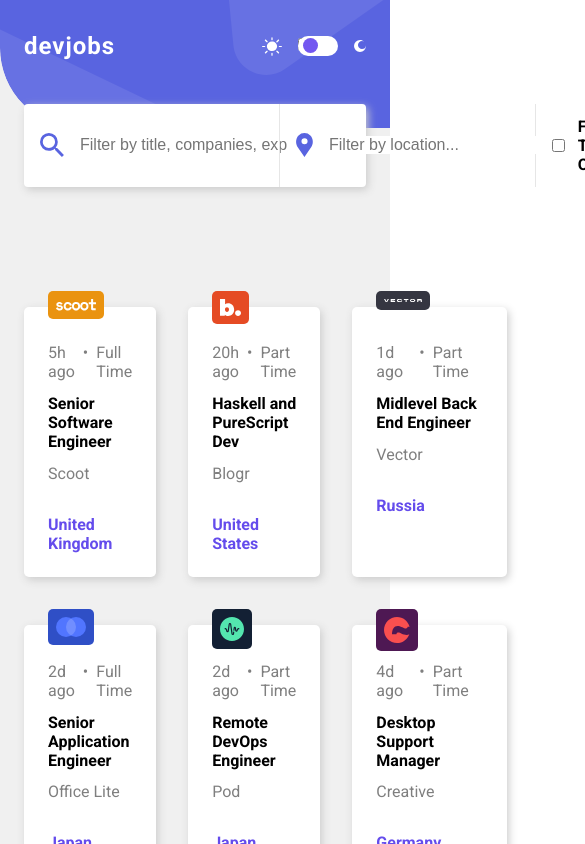
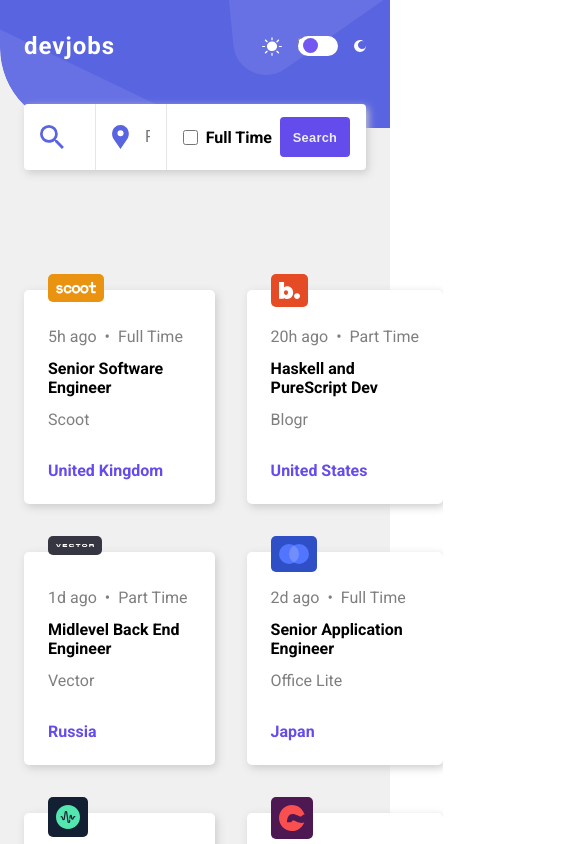
Before and after one commit to focuscw0w/devjobs-app, a Vue app: page /#/ in a window 390 px wide. Shown: the top 844 px of the page, 585 px wide, since content can reach past the window. Built offline with nearby package versions, Linux system fonts and the light colour scheme.

Commit message:
tablet responsivity done

```diff
--- /dev/null
+++ b/src/assets/scss/abstracts/_media.scss
@@ -0,0 +1,43 @@
+@media screen and (max-width: 900px) {
+  .search-form__item {
+    label {
+      white-space: nowrap;
+    }
+
+    span {
+      font-size: 1em;
+    }
+
+    .search-input {
+      width: 100%;
+    }
+  }
+
+  .search-form {
+    .apply-btn {
+      padding: 1em 1em;
+    }
+
+    .flex-container {
+      #search {
+        gap: 0.5em !important;
+      }
+    }
+
+    .flex-container > * {
+      flex: unset !important;
+    }
+  }
+}
+
+@media screen and (max-width: 705px) {
+  .card {
+    .flex-container {
+      white-space: nowrap;
+    }
+  }
+
+  .home-page .home-page__columns.grid-container {
+    grid-template-columns: repeat(2, 1fr)!important;
+  }
+}
--- a/src/assets/scss/base/_typography.scss
+++ b/src/assets/scss/base/_typography.scss
@@ -50,6 +50,10 @@
     font-size: 1.5em;
   }
 
+  .offer__company-name.dark {
+    color: $text-light;
+  }
+
   .offer__company-site {
     font-weight: $font-regular;
     font-size: 0.9em;
@@ -61,6 +65,10 @@
       font-weight: $font-regular;
       font-size: 15px;
       color: $text-grey;
+    }
+
+    .offer__details-heading.dark {
+      color: $text-light;
     }
 
     .offer__details-type {
@@ -120,6 +128,10 @@
   .offer-footer__company-position {
     line-height: 18px;
   }
+
+  .offer-footer__company-position.dark {
+    color: $text-light;
+  }
 }
 
 .search-input.dark {
@@ -129,3 +141,7 @@
 .label-dark {
   color: $text-light;
 }
+
+.offer__details-sub-heading.dark {
+  color: $text-light;
+}
--- a/src/assets/scss/components/_card.scss
+++ b/src/assets/scss/components/_card.scss
@@ -2,6 +2,8 @@
   position: relative;
   padding: 1.5em;
   border-radius: $border-radius;
+  background-color: #ffffff;
+  box-shadow: $box-shadow;
   margin-top: 1em;
   transition: .2s ease-in-out;
   cursor: pointer;
@@ -31,11 +33,7 @@
   }
 }
 
-.card.light {
-  background-color: #ffffff;
-  box-shadow: $box-shadow;
-}
-
 .card.dark {
   background-color: $dark-bg-item;
+  box-shadow: unset;
 }
--- a/src/assets/scss/layout/_search-form.scss
+++ b/src/assets/scss/layout/_search-form.scss
@@ -1,6 +1,8 @@
 .search-form {
   @include component-settings;
   width: 100%;
+  background-color:#ffffff;
+  box-shadow: $box-shadow;
   border-radius: 4px;
 
   .flex-container {
@@ -8,6 +10,12 @@
 
     #title {
       flex: 3;
+    }
+
+    #location {
+      flex: 2;
+      border-left: 1px solid rgb(230, 230, 230);
+      border-right: 1px solid rgb(230, 230, 230);
     }
 
     #search {
@@ -41,19 +49,9 @@
   }
 }
 
-.search-form.light {
-  background-color:#ffffff;
-  box-shadow: $box-shadow;
-
-  #location {
-    flex: 2;
-    border-left: 1px solid rgb(230, 230, 230);
-    border-right: 1px solid rgb(230, 230, 230);
-  }
-}
-
 .search-form.dark {
   background-color: $dark-bg-item;
+  box-shadow: unset;
 
   #location {
     flex: 2;
--- a/src/assets/scss/main.scss
+++ b/src/assets/scss/main.scss
@@ -3,6 +3,7 @@
 @import "./abstracts/mixins";
 @import "./abstracts/containers";
 @import "./abstracts/reusable";
+@import "./abstracts/media";
 
 /* Base */
 @import "./base/reset";
--- a/src/assets/scss/pages/_current-offer.scss
+++ b/src/assets/scss/pages/_current-offer.scss
@@ -70,3 +70,15 @@
     justify-content: space-between;
   }
 }
+
+.offer-footer.dark {
+  background-color: $dark-bg-item;
+}
+
+.offer__company-info.dark {
+  background-color: $dark-bg-item;
+}
+
+.offer__details.dark {
+  background-color: $dark-bg-item;
+}
--- a/src/components/Card.vue
+++ b/src/components/Card.vue
@@ -1,5 +1,5 @@
 <template>
-  <article :class="$store.state.darkTheme ? 'card dark' : 'card light'">
+  <article :class="$store.state.darkTheme ? 'card dark' : 'card'">
     <router-link to="/about">
       <img
         :src="require(`@/assets/images/logos/${jobInformation.logo}`)"
--- a/src/components/HeaderBackground.vue
+++ b/src/components/HeaderBackground.vue
@@ -3,7 +3,7 @@
     <header class="main-header">
       <div class="flex-container container">
         <router-link to="/">
-          <h3 @click="reloadPage" class="main-header__heading">devjobs</h3>
+          <h3 class="main-header__heading">devjobs</h3>
         </router-link>
         <div class="theme-switch">
           <img src="@/assets/images/desktop/icon-sun.svg" alt="light theme" />
--- a/src/components/SearchForm.vue
+++ b/src/components/SearchForm.vue
@@ -1,7 +1,5 @@
 <template>
-  <form
-    :class="$store.state.darkTheme ? 'search-form dark' : 'search-form light'"
-  >
+  <form :class="$store.state.darkTheme ? 'search-form dark' : 'search-form'">
     <div class="flex-container">
       <div class="search-form__item" id="title">
         <img
@@ -10,7 +8,11 @@
         />
         <input
           type="text"
-          placeholder="Filter by title, companies, expertise..."
+          :placeholder="
+            screenWidth < 915
+              ? 'Filter by title...'
+              : 'Filter by title, companies, expertise...'
+          "
           :class="$store.state.darkTheme ? 'search-input dark' : 'search-input'"
           v-model="jobQuery"
         />
@@ -33,7 +35,8 @@
           for="checkbox"
           :class="$store.state.darkTheme ? 'label-dark' : ''"
         >
-          Full Time Only
+          <span v-if="screenWidth > 992">Full Time Only</span>
+          <span v-else>Full Time</span>
         </label>
         <button type="submit" class="apply-btn" @click="searchJob">
           Search
@@ -44,7 +47,7 @@
 </template>
 
 <script>
-import { reactive, toRefs } from "vue";
+import { onMounted, onUnmounted, reactive, ref, toRefs } from "vue";
 import { useStore } from "vuex";
 
 export default {
@@ -83,9 +86,23 @@
       resetSettings();
     };
 
+    const screenWidth = ref(window.innerWidth);
+    const handleResize = () => {
+      screenWidth.value = window.innerWidth;
+    };
+
+    onMounted(() => {
+      window.addEventListener("resize", handleResize);
+    });
+
+    onUnmounted(() => {
+      window.removeEventListener("resize", handleResize);
+    });
+
     return {
       ...toRefs(state),
       searchJob,
+      screenWidth,
     };
   },
 };
--- a/src/store/index.js
+++ b/src/store/index.js
@@ -19,6 +19,7 @@
   },
   SET_CURRENT_OFFER: (state, offer) => {
     state.currentOffer = offer;
+    localStorage.setItem("currentOffer", JSON.stringify(offer));
   },
 };
 
--- a/src/views/CurrentOffer.vue
+++ b/src/views/CurrentOffer.vue
@@ -12,9 +12,21 @@
           alt="company logo"
         />
       </div>
-      <div class="offer__company-info">
+      <div
+        :class="
+          $store.state.darkTheme
+            ? 'offer__company-info dark'
+            : 'offer__company-info'
+        "
+      >
         <div>
-          <h5 class="offer__company-name">
+          <h5
+            :class="
+              $store.state.darkTheme
+                ? 'offer__company-name dark'
+                : 'offer__company-name'
+            "
+          >
             {{ $store.state.currentOffer.company }}
           </h5>
           <span class="offer__company-site">
@@ -25,7 +37,9 @@
       </div>
     </div>
 
-    <article class="offer__details">
+    <article
+      :class="$store.state.darkTheme ? 'offer__details dark' : 'offer__details'"
+    >
       <div class="flex-container">
         <span class="offer__details-time">{{
           $store.state.currentOffer.postedAt
@@ -36,7 +50,13 @@
         </span>
       </div>
       <div class="offer__details-job">
-        <h3 class="offer__details-heading">
+        <h3
+          :class="
+            $store.state.darkTheme
+              ? 'offer__details-heading dark'
+              : 'offer__details-heading'
+          "
+        >
           {{ $store.state.currentOffer.position }}
         </h3>
         <button type="submit" class="apply-btn">Apply Now</button>
@@ -53,7 +73,15 @@
         </section>
 
         <section class="offer__details__section">
-          <h5 class="offer__details-sub-heading mb-0-5">Requirements</h5>
+          <h5
+            :class="
+              $store.state.darkTheme
+                ? 'offer__details-sub-heading mb-0-5 dark'
+                : 'offer__details-sub-heading mb-0-5'
+            "
+          >
+            Requirements
+          </h5>
 
           <p class="offer__details-paragraph">
             {{ $store.state.currentOffer.requirements.content }}
@@ -72,7 +100,15 @@
         </section>
 
         <section class="offer__details__section">
-          <h5 class="offer__details-sub-heading mb-0-5">What You Will Do</h5>
+          <h5
+            :class="
+              $store.state.darkTheme
+                ? 'offer__details-sub-heading mb-0-5 dark'
+                : 'offer__details-sub-heading mb-0-5'
+            "
+          >
+            What You Will Do
+          </h5>
 
           <p class="offer__details-paragraph">
             {{ $store.state.currentOffer.role.content }}
@@ -91,14 +127,24 @@
     </article>
   </section>
 
-  <footer class="offer-footer">
+  <footer
+    :class="$store.state.darkTheme ? 'offer-footer dark' : 'offer-footer'"
+  >
     <div class="container-small">
       <div class="flex-container">
         <div class="offer-footer__company">
-          <h3 class="offer-footer__company-position mb-0-5">
-            Senior Software Engineer
+          <h3
+            :class="
+              $store.state.darkTheme
+                ? 'offer-footer__company-position mb-0-5 dark'
+                : 'offer-footer__company-position mb-0-5'
+            "
+          >
+            {{ $store.state.currentOffer.position }}
           </h3>
-          <p class="offer-footer__company-name">Scoot</p>
+          <p class="offer-footer__company-name">
+            {{ $store.state.currentOffer.company }}
+          </p>
         </div>
         <button type="submit" class="apply-btn">Apply now</button>
       </div>
@@ -108,15 +154,19 @@
 
 <script>
 import { onMounted, ref } from "vue";
+import { useStore } from "vuex";
 
 export default {
   setup() {
+    const store = useStore();
     // there was showing an error /undefined
 
     let showOffer = ref(false);
     const delay = 0.1;
 
     onMounted(() => {
+      const currentOffer = JSON.parse(localStorage.getItem("currentOffer"));
+      store.commit("SET_FILTERED_JOBS", currentOffer);
       setTimeout(() => {
         showOffer.value = true;
       }, delay);
```
